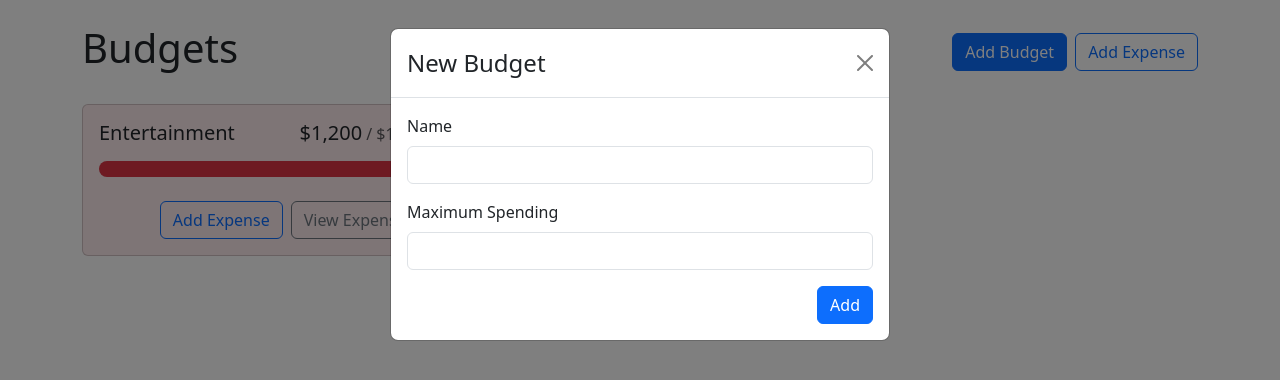
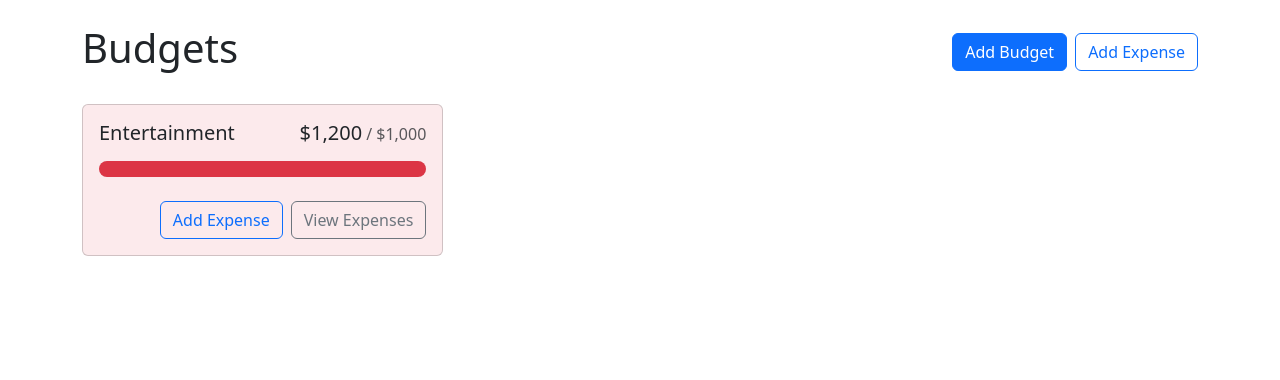
Before and after one commit to EleahBurman/budget-react-app, a React (Create React App) app: page / in a window 1280 px wide. Shown: the top 380 px of the page. Built offline with nearby package versions, Linux system fonts and the light colour scheme.

Commit message:
Fix handleclose

```diff
--- a/src/App.js
+++ b/src/App.js
@@ -3,14 +3,17 @@
 import BudgetCard from './components/BudgetCard';
 import './App.css';
 import AddBudgetModal from './components/AddBudgetModal';
+import { useState } from 'react';
 
 function App() {
+  const [showAddBudgetModal, setShowAddBudgetModal] = useState(false)
+
   return (
     <>
       <Container className="my-4">
         <Stack direction="horizontal" gap="2" className="mb-4">
           <h1 className="me-auto">Budgets</h1>
-          <Button variant="primary">Add Budget</Button>
+          <Button variant="primary" onClick={() => setShowAddBudgetModal(true)}>Add Budget</Button>
           <Button variant="outline-primary">Add Expense</Button>
         </Stack>
         <div style={{
@@ -29,7 +32,7 @@
           </BudgetCard>
         </div>
       </Container>
-      <AddBudgetModal show/>
+      <AddBudgetModal show={showAddBudgetModal} handleClose={()=>setShowAddBudgetModal(false)} />
     </>
   )
 }
```
Also changed, not shown: src/components/AddBudgetModal.js (+3 -4 lines).
